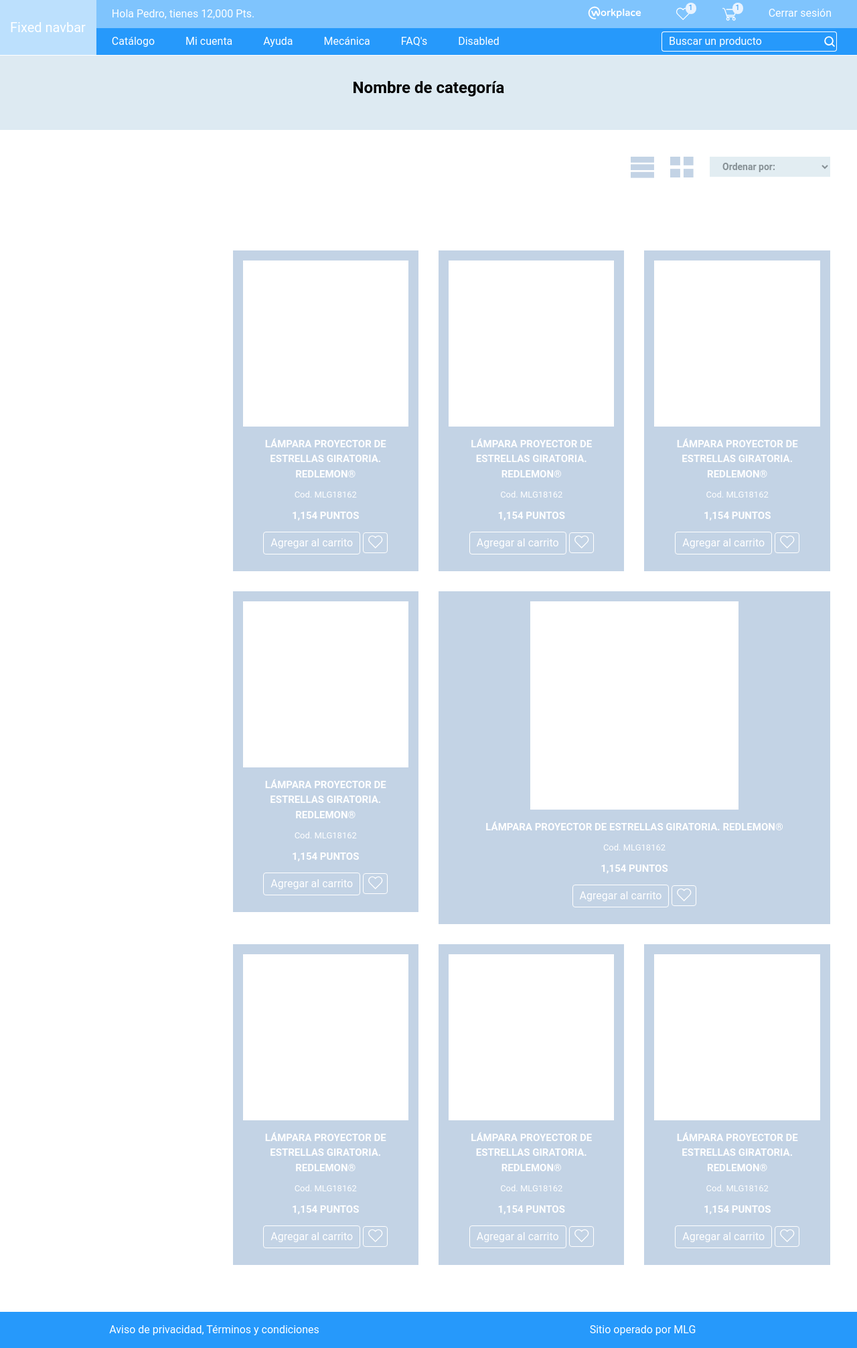
After one commit to layomlg/halcones, a PHP site: page /catalogo.php in a window 1280 px wide. The commit adds this page. Shown: the whole page at 67% size. Run offline with PHP 8.4, Linux system fonts and the light colour scheme.

Commit message:
catalogo

```diff
--- /dev/null
+++ b/catalogo.php
@@ -0,0 +1,168 @@
+<?php include('header.php') ?>
+
+<div class="page-title">
+  <p>Nombre de categoría</p>
+</div>
+<div class="elemento">
+  <div class="wrap">
+    <div class="filtro">
+      <img src="./img/list.png" alt="ver como lista">
+      <img src="./img/card.png" alt="ver como tarjetas">
+      <select id="" class="ordenar">
+        <option selected>Ordenar por:</option>
+        <option>Puntos asc</option>
+        <option>Puntos desc</option>
+        <option>Nombre asc</option>
+        <option>Nombre desc</option>
+      </select>
+    </div>
+  </div>
+</div>
+<div class="elemento">
+  <div class="wrap">
+    <div class="row">
+      <div class="col-sm-3">
+
+      </div>
+      <div class="col-sm-9">
+
+        <div class="row">
+          <div class="col-6 col-sm-4">
+            <div class="art">
+              <a href="./detalle.php">
+                <img src="./img/art.png" alt="Artículo">
+                <div class="art-info">
+                  <p class="art-titulo">LÁMPARA PROYECTOR DE ESTRELLAS GIRATORIA. REDLEMON®</p>
+                  <p class="art-mlg">Cod. MLG18162</p>
+                  <p class="art-pts">1,154 PUNTOS</p>
+                </div>
+              </a>
+              <div class="art-actions">
+                <a class="btn-add">Agregar al carrito</a>
+                <a class="btn-fav"><span class="added"></span></a>
+              </div>
+            </div>
+          </div>
+          <div class="col-6 col-sm-4">
+            <div class="art">
+              <a href="./detalle.php">
+                <img src="./img/art.png" alt="Artículo">
+                <div class="art-info">
+                  <p class="art-titulo">LÁMPARA PROYECTOR DE ESTRELLAS GIRATORIA. REDLEMON®</p>
+                  <p class="art-mlg">Cod. MLG18162</p>
+                  <p class="art-pts">1,154 PUNTOS</p>
+                </div>
+              </a>
+              <div class="art-actions">
+                <a class="btn-add">Agregar al carrito</a>
+                <a class="btn-fav"><span class="added"></span></a>
+              </div>
+            </div>
+          </div>
+          <div class="col-6 col-sm-4">
+            <div class="art">
+              <a href="./detalle.php">
+                <img src="./img/art.png" alt="Artículo">
+                <div class="art-info">
+                  <p class="art-titulo">LÁMPARA PROYECTOR DE ESTRELLAS GIRATORIA. REDLEMON®</p>
+                  <p class="art-mlg">Cod. MLG18162</p>
+                  <p class="art-pts">1,154 PUNTOS</p>
+                </div>
+              </a>
+              <div class="art-actions">
+                <a class="btn-add">Agregar al carrito</a>
+                <a class="btn-fav"><span class="added"></span></a>
+              </div>
+            </div>
+          </div>
+          <div class="col-6 col-sm-4">
+            <div class="art">
+              <a href="./detalle.php">
+                <img src="./img/art.png" alt="Artículo">
+                <div class="art-info">
+                  <p class="art-titulo">LÁMPARA PROYECTOR DE ESTRELLAS GIRATORIA. REDLEMON®</p>
+                  <p class="art-mlg">Cod. MLG18162</p>
+                  <p class="art-pts">1,154 PUNTOS</p>
+                </div>
+              </a>
+              <div class="art-actions">
+                <a class="btn-add">Agregar al carrito</a>
+                <a class="btn-fav"><span class="added"></span></a>
+              </div>
+            </div>
+          </div>
+          <div class="col-6 col-sm-8">
+            <div class="art doble">
+              <a href="./detalle.php">
+                <img src="./img/art.png" alt="Artículo">
+                <div class="art-info">
+                  <p class="art-titulo">LÁMPARA PROYECTOR DE ESTRELLAS GIRATORIA. REDLEMON®</p>
+                  <p class="art-mlg">Cod. MLG18162</p>
+                  <p class="art-pts">1,154 PUNTOS</p>
+                </div>
+              </a>
+              <div class="art-actions">
+                <a class="btn-add">Agregar al carrito</a>
+                <a class="btn-fav"><span class="added"></span></a>
+              </div>
+            </div>
+          </div>
+          <div class="col-6 col-sm-4">
+            <div class="art">
+              <a href="./detalle.php">
+                <img src="./img/art.png" alt="Artículo">
+                <div class="art-info">
+                  <p class="art-titulo">LÁMPARA PROYECTOR DE ESTRELLAS GIRATORIA. REDLEMON®</p>
+                  <p class="art-mlg">Cod. MLG18162</p>
+                  <p class="art-pts">1,154 PUNTOS</p>
+                </div>
+              </a>
+              <div class="art-actions">
+                <a class="btn-add">Agregar al carrito</a>
+                <a class="btn-fav"><span class="added"></span></a>
+              </div>
+            </div>
+          </div>
+          <div class="col-6 col-sm-4">
+            <div class="art">
+              <a href="./detalle.php">
+                <img src="./img/art.png" alt="Artículo">
+                <div class="art-info">
+                  <p class="art-titulo">LÁMPARA PROYECTOR DE ESTRELLAS GIRATORIA. REDLEMON®</p>
+                  <p class="art-mlg">Cod. MLG18162</p>
+                  <p class="art-pts">1,154 PUNTOS</p>
+                </div>
+              </a>
+              <div class="art-actions">
+                <a class="btn-add">Agregar al carrito</a>
+                <a class="btn-fav"><span class="added"></span></a>
+              </div>
+            </div>
+          </div>
+          <div class="col-6 col-sm-4">
+            <div class="art">
+              <a href="./detalle.php">
+                <img src="./img/art.png" alt="Artículo">
+                <div class="art-info">
+                  <p class="art-titulo">LÁMPARA PROYECTOR DE ESTRELLAS GIRATORIA. REDLEMON®</p>
+                  <p class="art-mlg">Cod. MLG18162</p>
+                  <p class="art-pts">1,154 PUNTOS</p>
+                </div>
+              </a>
+              <div class="art-actions">
+                <a class="btn-add">Agregar al carrito</a>
+                <a class="btn-fav"><span class="added"></span></a>
+              </div>
+            </div>
+          </div>
+        </div>
+
+
+      </div>
+    </div>
+  </div>
+</div>
+
+
+
+<?php include('footer.php') ?>
--- a/css/style.css
+++ b/css/style.css
@@ -162,6 +162,9 @@ ll{
   color: var(--colorCard);
   margin-bottom: 30px;
 }
+.elemento.art .art{
+  margin-bottom: 0px;
+}
 .art > a{
   height: auto;
   text-decoration: none;
@@ -176,6 +179,11 @@ ll{
 }
 .art img{
   width: 100%;
+  display: block;
+  margin: 0px auto;
+}
+.art.doble img{
+  width: 56%;
 }
 .art .art-info{
   margin-top: 15px;
@@ -184,12 +192,33 @@ ll{
   text-align: center;
   margin-bottom: 10px;
 }
+.elemento.art p{
+  text-align: left;
+  margin-bottom: 10px;
+}
 .art .art-titulo{
   font-size: 15px;
   font-weight: normal;
+  font-weight: bold;
   color: var(--colorCard);
   text-overflow: ellipsis;
   display: block;
+}
+.elemento.art .art .art-titulo{
+  font-size: 20px;
+  font-weight: bold;
+}
+.art .art-descripcion{
+  font-size: 15px;
+  font-weight: normal;
+  font-weight: bold;
+  color: var(--colorCard);
+  text-overflow: ellipsis;
+  display: block;
+}
+.elemento.art .art .art-descripcion{
+  font-size: 16px;
+  font-weight: normal;
 }
 .art .art-titulo {
   --lh: 22.5px;
@@ -199,6 +228,7 @@ ll{
   max-height: 67.5px;
   overflow: hidden;
 }
+/*
 .art .art-titulo::before {
 position: absolute;
 content: "...";
@@ -211,31 +241,38 @@ ll{
 .art .art-titulo::after {
 content: "";
 position: absolute;
-  /*
-  inset-inline-end: 0;
-  */
+
+
 right: 0;
-  /* missing bottom on purpose*/
+
 width: 1rem;
 height: 1rem;
 background: var(--bgCard);;
-}
-
+}*/
 
 .art .art-mlg{
   font-size: 13px;
   font-weight: normal;
   color: var(--colorCard);
 }
+.elemento.art .art .art-mlg{
+  font-size: 16px;
+}
 .art .art-pts{
   font-size: 15px;
   font-weight: bold;
   color: var(--colorCard);
 }
-
+.elemento.art .art .art-pts{
+  font-size: 20px;
+}
 .art-actions{
   width: auto;
   text-align: center;
+}
+.elemento.art .art-actions{
+  width: auto;
+  text-align: left;
 }
 .art-actions .btn-add{
   padding: 6px 15px;
@@ -370,3 +407,35 @@ ll{
 .datos input:-moz-placeholder { /* Firefox 18- */
   color: var(--colorLoginInput)!important;
 }
+
+
+/*Inputs*/
+
+select{
+  width: 100%;
+  background-color: var(--bgLoginInput);
+  border: 0px none;
+  color: var(--colorLoginInput);
+  font-size: 14px;
+  font-weight: bold;
+  padding: 6px 15px;
+  display: block;
+  margin: 0px auto 30px;
+}
+
+/*Catálogo*/
+.filtro {
+  display: block;
+  text-align: right;
+}
+.filtro > img{
+  display: inline-block;
+  width: 35px;
+  margin-right: 20px;
+
+}
+.filtro > select{
+  display: inline-block;
+  max-width: 180px;
+  width: 100%;
+}
```
Also changed, not shown: carrito.php (+16 -11 lines), index.php (+35 -4 lines), img/card.png (added), img/list.png (added), img/svg/caret-down.svg (added), img/svg/caret-up.svg (added). Lines whose indentation alone changed are shown as unchanged.
